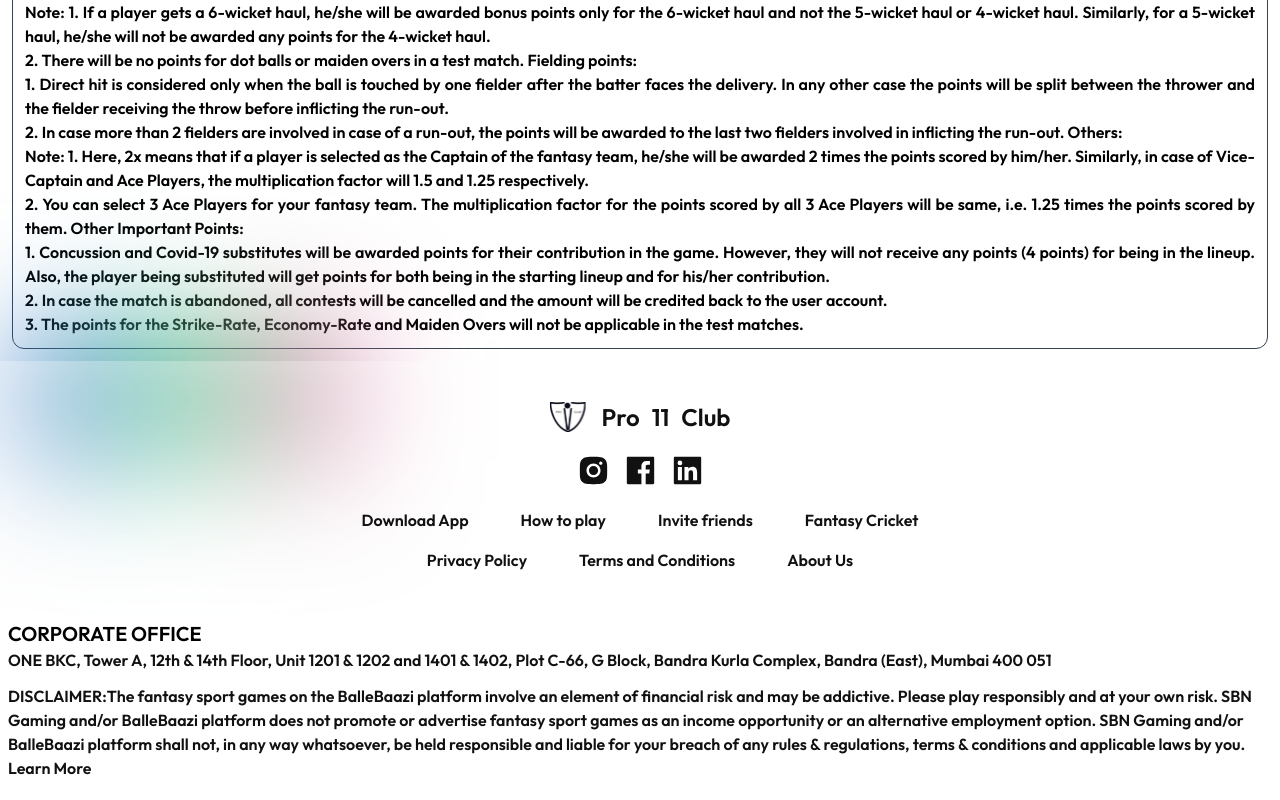
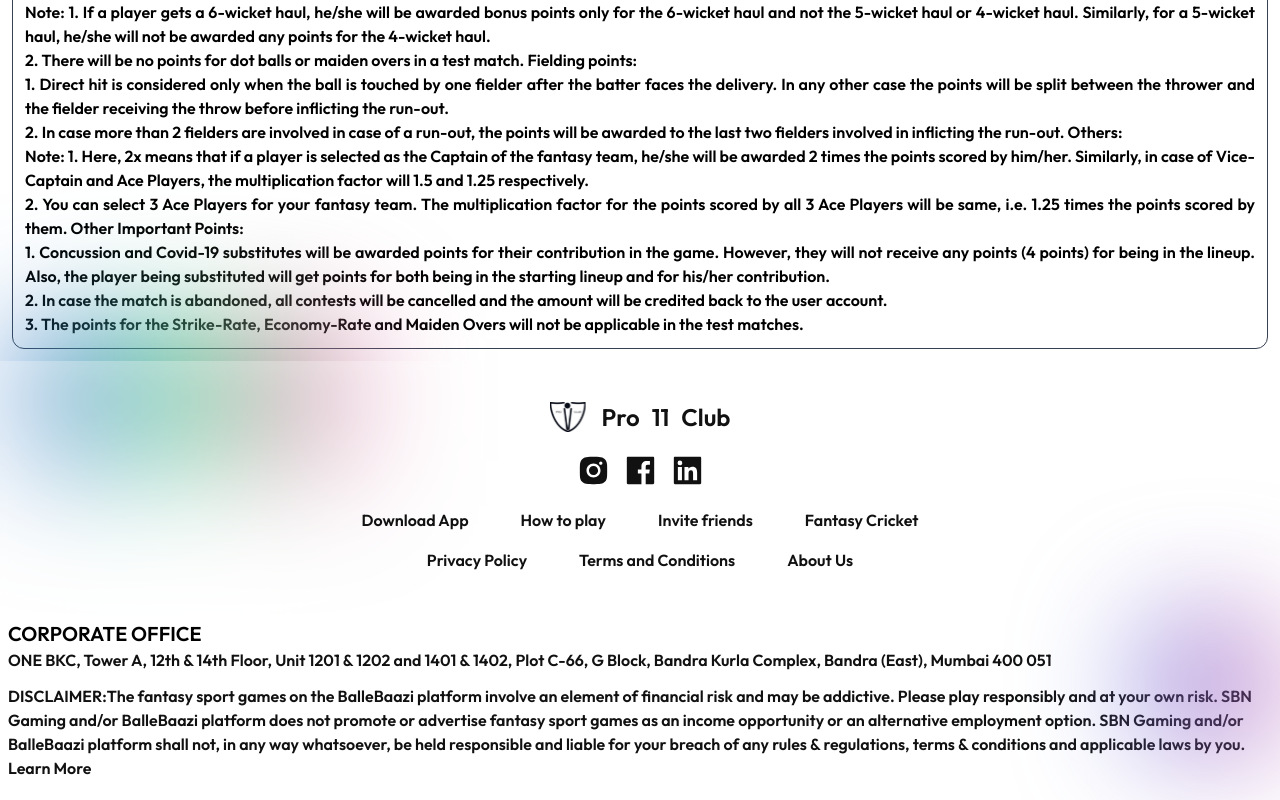
Before and after one commit to Himmu5/Pro11-Club, a React (Vite) app: page /About in a window 1280 px wide. Shown: the part 10217-11017 px from the top of the page. Built offline with nearby package versions, Linux system fonts and the light colour scheme.

Commit message:
Footer changes

```diff
--- a/src/Components/Pages/Footer.tsx
+++ b/src/Components/Pages/Footer.tsx
@@ -35,12 +35,15 @@ const Footer: FC<P> = () => {
             </div>
 
         </div>
-        <div className='backdrop-blur-xl p-2'>
+        <div className='w-full backdrop-blur-xl relative p-2 flex flex-col '>
 
             <h1 className='font-bold text-xl text-black '> CORPORATE OFFICE</h1>
             <p>
                 ONE BKC, Tower A, 12th & 14th Floor, Unit 1201 & 1202 and 1401 & 1402, Plot C-66, G Block, Bandra Kurla Complex, Bandra (East), Mumbai 400 051
             </p>
+            <div className='h-32 w-32 absolute bg-gradient-to-r self-end  from-blue-500 to-pink-500 rounded-full blur-3xl'>
+
+            </div>
             <p className='py-3'>
                 DISCLAIMER:The fantasy sport games on the BalleBaazi platform involve an element of financial risk and may be addictive. Please play responsibly and at your own risk. SBN Gaming and/or BalleBaazi platform does not promote or advertise fantasy sport games as an income opportunity or an alternative employment option. SBN Gaming and/or BalleBaazi platform shall not, in any way whatsoever, be held responsible and liable for your breach of any rules & regulations, terms & conditions and applicable laws by you. Learn More
             </p>
```
